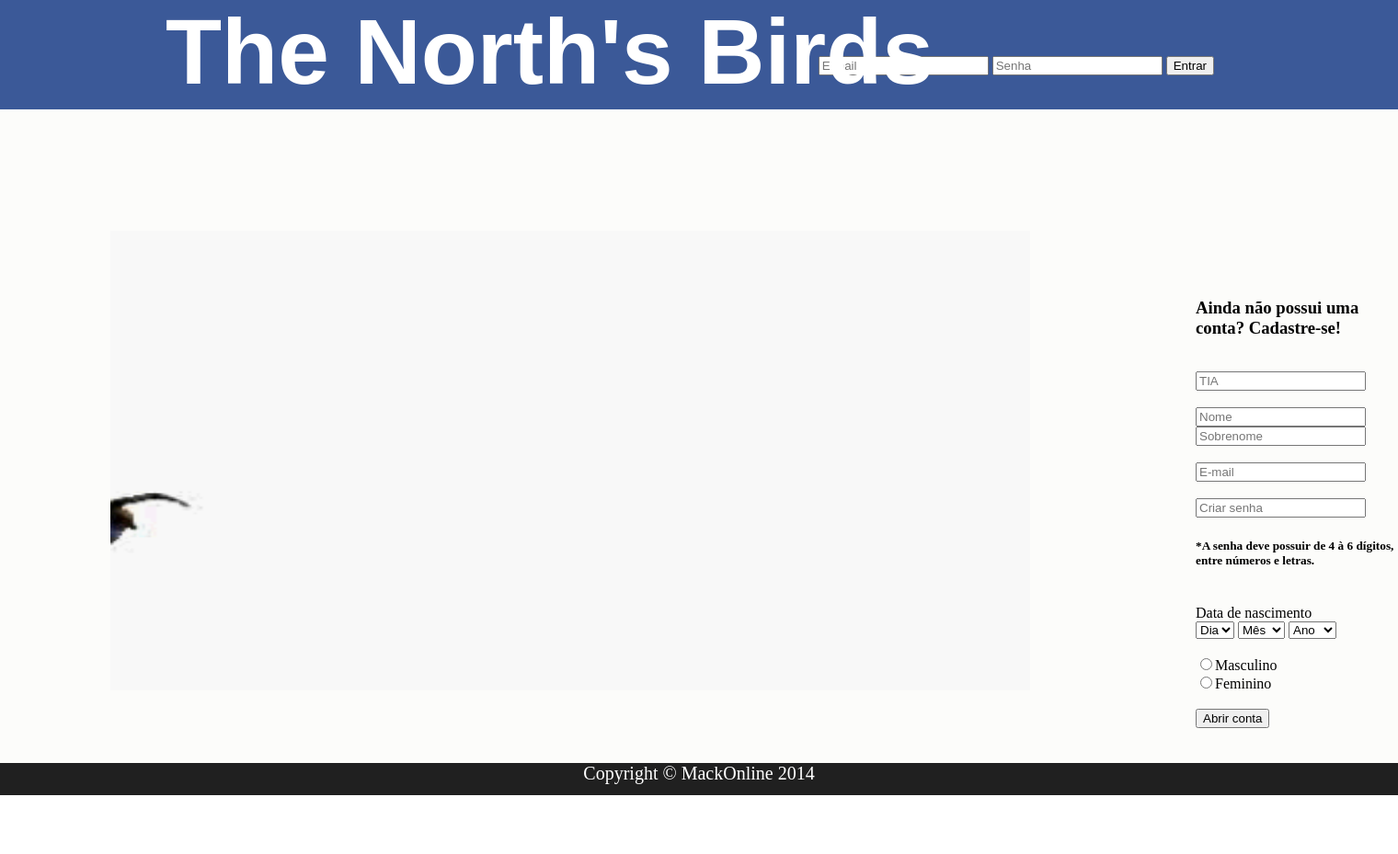
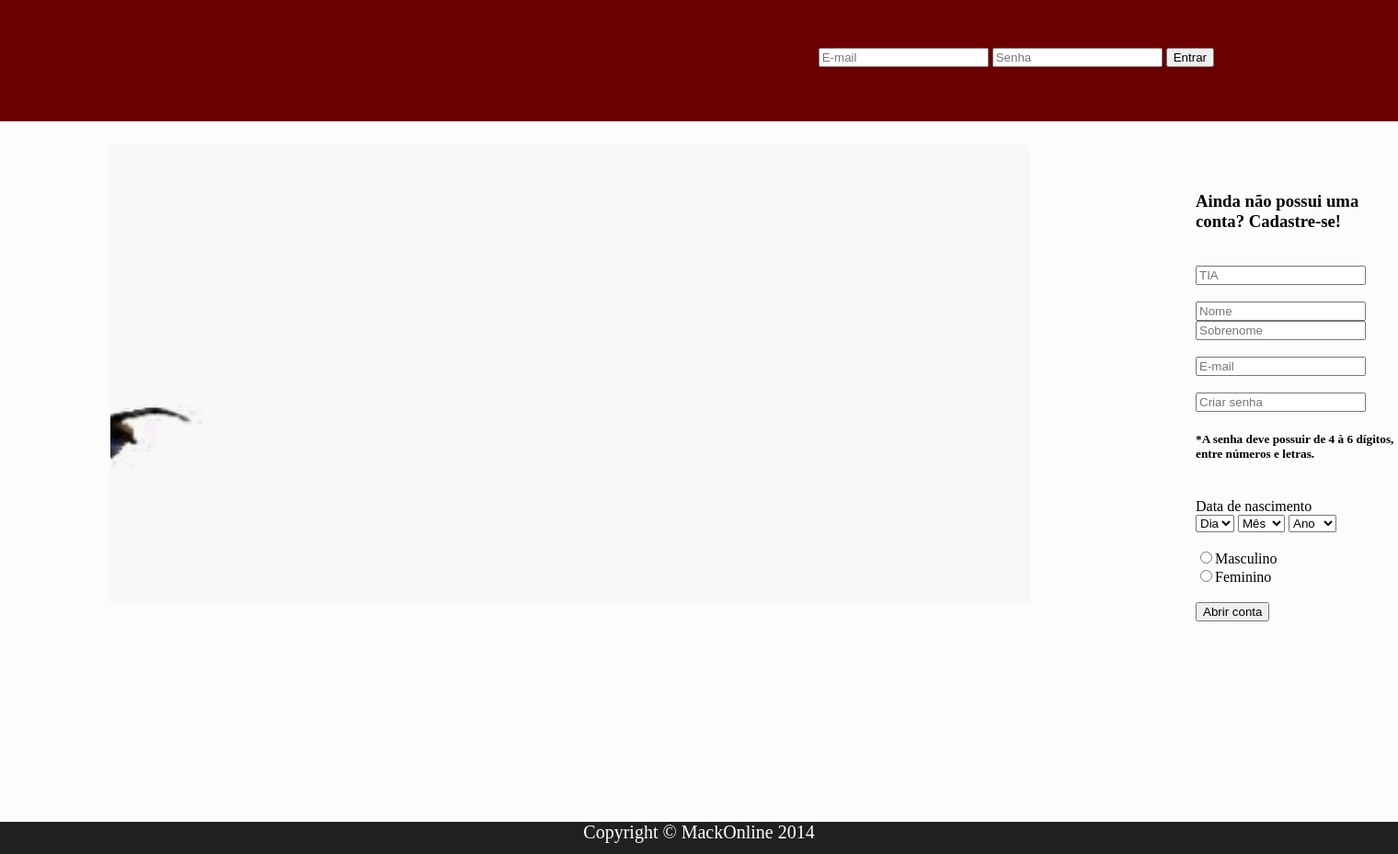
Before and after one commit to VictorMessina/ProjetoTecWeb, a PHP site: page / in a window 1520 px wide. Shown: the whole page at 92% size. Before the commit the page ends 865 px from the top, so only its background shows below. Run offline with PHP 8.4, Linux system fonts and the light colour scheme.

Commit message:
novas funções no index e mudança no css

```diff
--- a/css/estilo.css
+++ b/css/estilo.css
@@ -4,8 +4,8 @@
 }
 
 header{
-    background-color:#3B5998;
-    height:120px;
+    background-color:#6B0000;
+    height:200px;
     margin-top:-68px;
     color:white;
 }
@@ -23,7 +23,7 @@
 }
 
 div{
-    margin-top:-120px;
+    margin-top:120px;
     float:right;
     margin-left:200px;
 }
@@ -31,13 +31,13 @@
 #birds{
    height:500px;
    margin-left:120px;
-   margin-top:70px;
+   margin-top:-50px;
    width:1000px;
 }
 
 section{
     margin-left:1300px;
-    margin-top:-450px;
+    margin-top:-550px;
 }
 
 footer{
@@ -46,4 +46,5 @@
     height:35px;
     font-size:20px;
     text-align:center;
+    margin-top: 200px;
 }
--- a/index.php
+++ b/index.php
@@ -34,8 +34,8 @@
 	<body>
 
 		<header id="formulario">
-                    <h1> The North's Birds </h1>
 
+                <form action = "confirmar_login.php" method = "post">
                     <div>
                         <input type="email" placeholder="E-mail" name="campoemail"/>
 		        <input type="password" placeholder="Senha" name="camposenha"/>
@@ -43,14 +43,17 @@
                     <div>
                         <br/>
 			<br/>
+                </form>
+
 		</header>
+
 
                 <img alt="birds" src="imagensSite/birds.gif" id='birds'/>
 
 
 		<section id="form">
 
-			<form>
+			<form method="post" action="cadastro.php">
 				<h3>Ainda não possui uma conta? Cadastre-se!</h3> <br/>
 				<input type="text" placeholder="TIA" name="tia" /><br/><br/>
 				<input type="text" placeholder="Nome" name="camponome" />   <input type="text" placeholder="Sobrenome" name="campoSobrenome" /> <br/>
@@ -159,7 +162,8 @@
 				<input type="radio" name="sexo" value="F"/>Feminino<br/>
 				<br/>
 
-				<input type="submit" value="Abrir conta"/><br/>
+				<input type="submit" id="btnSubmit" value="Abrir conta"/><br/>
+
 			</form>
 
 		</section>
```
